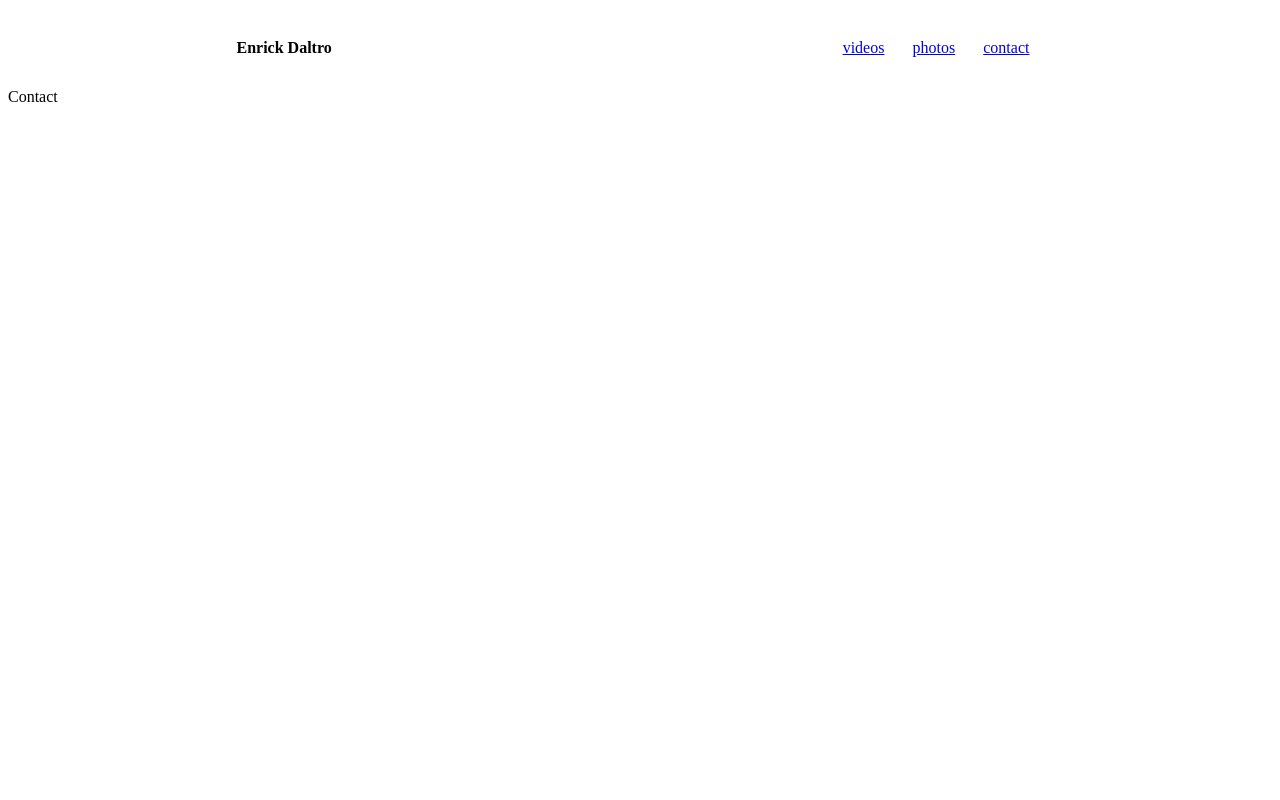
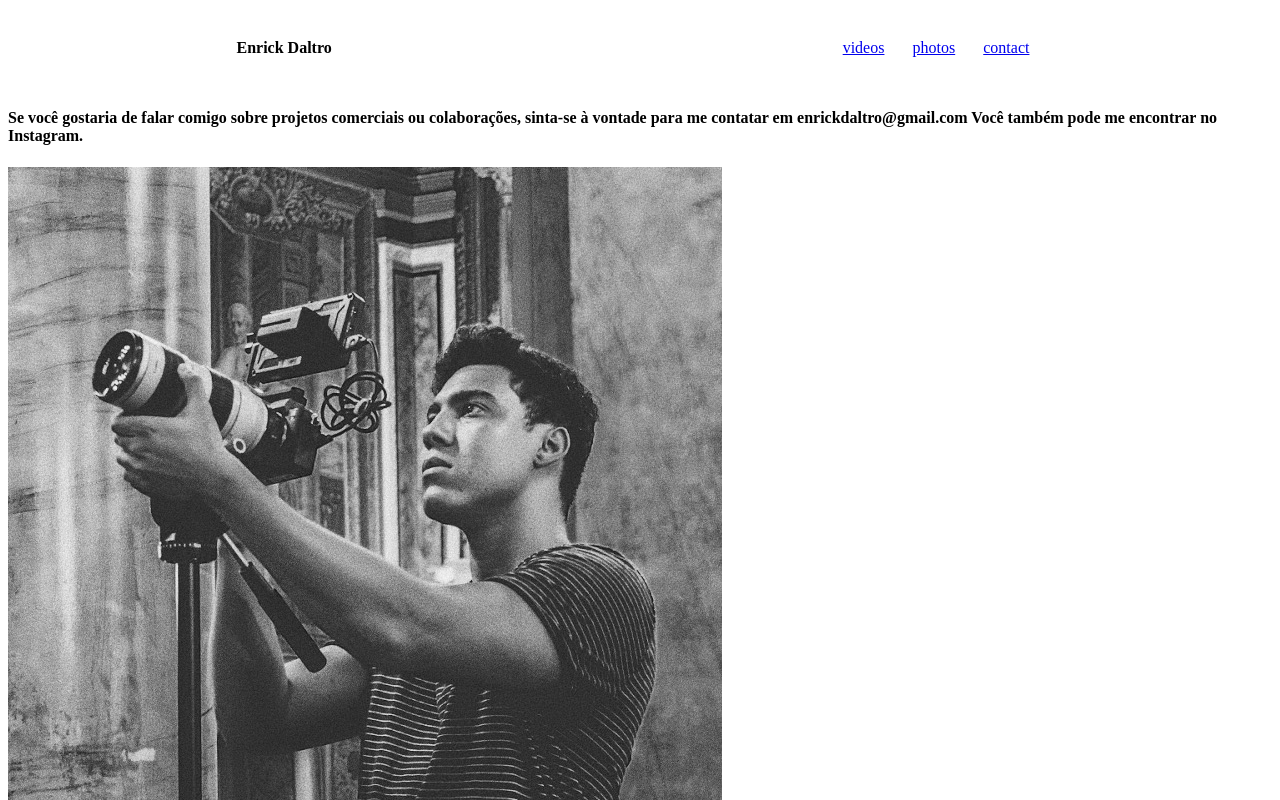
Before and after one commit to enrickdaltro/reactjs-enricksite, a React (Create React App) app: page /contact in a window 1280 px wide. Shown: the top 800 px of the page. Built offline with nearby package versions, Linux system fonts and the light colour scheme.

Commit message:
seting up Contact component

```diff
--- a/src/components/Contact/Contact.js
+++ b/src/components/Contact/Contact.js
@@ -1,7 +1,17 @@
 import React, { Component } from "react";
+import FotoContato from "./../../FotoContact/3D62CB33-5B30-443B-A66F-46DC098E6581.JPG";
 
 export default class Contact extends Component {
   render() {
-    return <div>Contact</div>;
+    return (
+      <div className="container">
+        <h4>
+          Se você gostaria de falar comigo sobre projetos comerciais ou
+          colaborações, sinta-se à vontade para me contatar em
+          enrickdaltro@gmail.com Você também pode me encontrar no Instagram.
+        </h4>
+        <img src={FotoContato} alt="foto de contato" />
+      </div>
+    );
   }
 }
```
Also changed, not shown: src/FotoContact/3D62CB33-5B30-443B-A66F-46DC098E6581.JPG (added).
